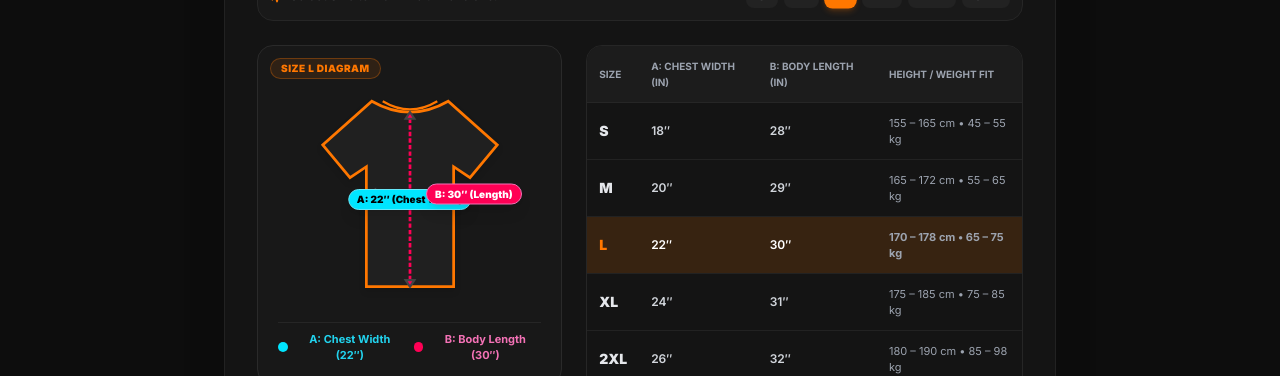
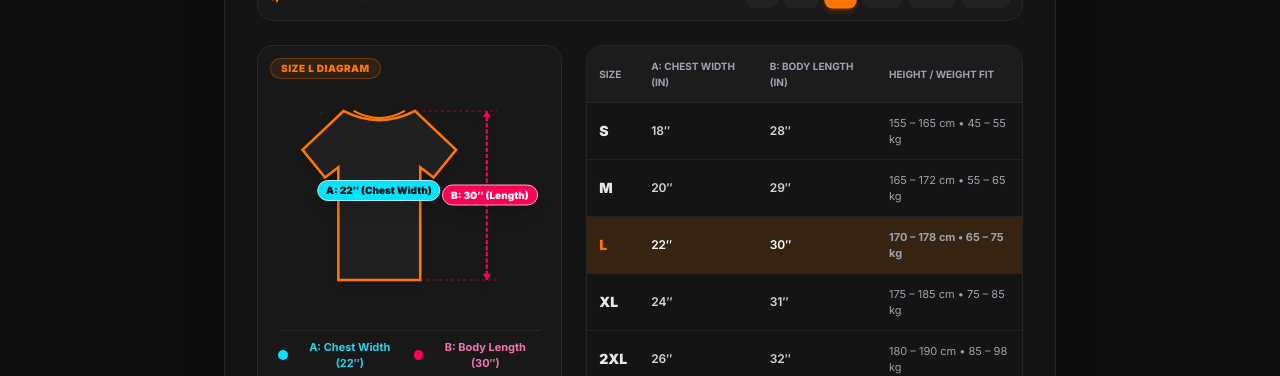
Before and after one commit to JOB-WEB-US/sales-website-fe, a Next.js app: page /pages/product-details-sizing in a window 1280 px wide. Shown: the part 541-917 px from the top of the page. Built offline with nearby package versions, Linux system fonts and the light colour scheme; no server answers.

Commit message:
fix: separate width and length badge positions in apparel diagram to prevent overlap

```diff
--- a/components/features/products/apparel-measurement-diagram.tsx
+++ b/components/features/products/apparel-measurement-diagram.tsx
@@ -16,24 +16,23 @@ export default function ApparelMeasurementDiagram({
   selectedSize = 'M',
 }: ApparelMeasurementDiagramProps) {
   return (
-    <div className="bg-[#181818] border border-[#2a2a2a] rounded-2xl p-5 flex flex-col items-center justify-center text-center relative overflow-hidden">
+    <div className="bg-[#181818] border border-[#2a2a2a] rounded-2xl p-4 sm:p-5 flex flex-col items-center justify-center text-center relative overflow-hidden">
       {/* Badge */}
       <div className="absolute top-3 left-3 bg-[#ff7700]/10 border border-[#ff7700]/30 text-[#ff7700] text-[10px] font-black px-2.5 py-0.5 rounded-full uppercase tracking-wider">
         Size {selectedSize} Diagram
       </div>
 
       {/* SVG Garment Illustration with Measurement Lines */}
-      <div className="relative w-56 h-60 my-2 flex items-center justify-center">
+      <div className="relative w-64 h-64 my-1 flex items-center justify-center">
         <svg
-          viewBox="0 0 200 220"
+          viewBox="0 0 250 230"
           className="w-full h-full text-slate-700 dark:text-[#252525] drop-shadow-md"
           fill="currentColor"
-          stroke="#444"
-          strokeWidth="2"
         >
+          {/* Garment Shapes (Centered around X = 95) */}
           {type === 'tshirt' && (
             <path
-              d="M 65 25 Q 100 45 135 25 L 180 65 L 155 95 L 140 85 L 140 195 L 60 195 L 60 85 L 45 95 L 20 65 Z"
+              d="M 60 30 Q 95 48 130 30 L 170 68 L 148 95 L 135 85 L 135 195 L 55 195 L 55 85 L 42 95 L 20 68 Z"
               fill="#202020"
               stroke="#ff7700"
               strokeWidth="2.5"
@@ -44,21 +43,21 @@ export default function ApparelMeasurementDiagram({
             <>
               {/* Hood */}
               <path
-                d="M 70 35 C 70 5, 130 5, 130 35 Z"
+                d="M 65 38 C 65 10, 125 10, 125 38 Z"
                 fill="#2a2a2a"
                 stroke="#ff7700"
                 strokeWidth="2"
               />
               {/* Body */}
               <path
-                d="M 65 35 Q 100 50 135 35 L 185 80 L 160 115 L 145 100 L 145 200 L 55 200 L 55 100 L 40 115 L 15 80 Z"
+                d="M 60 38 Q 95 52 130 38 L 175 80 L 152 110 L 138 98 L 138 198 L 52 198 L 52 98 L 38 110 L 15 80 Z"
                 fill="#202020"
                 stroke="#ff7700"
                 strokeWidth="2.5"
               />
-              {/* Pocket */}
+              {/* Kangaroo Pocket */}
               <path
-                d="M 75 140 L 125 140 L 135 175 L 65 175 Z"
+                d="M 68 145 L 122 145 L 130 178 L 60 178 Z"
                 fill="#181818"
                 stroke="#555"
                 strokeWidth="1.5"
@@ -68,57 +67,86 @@ export default function ApparelMeasurementDiagram({
 
           {type === 'sweatshirt' && (
             <path
-              d="M 65 25 Q 100 40 135 25 L 185 75 L 160 110 L 145 95 L 145 200 L 55 200 L 55 95 L 40 110 L 15 75 Z"
+              d="M 60 30 Q 95 44 130 30 L 175 75 L 152 105 L 138 92 L 138 198 L 52 198 L 52 92 L 38 105 L 15 75 Z"
               fill="#202020"
               stroke="#ff7700"
               strokeWidth="2.5"
             />
           )}
 
-          {/* Collar detail */}
+          {/* Collar Detail */}
           <path
-            d="M 75 25 Q 100 40 125 25"
+            d="M 70 30 Q 95 44 120 30"
             fill="none"
             stroke="#ff7700"
             strokeWidth="2"
           />
 
-          {/* Width Arrow (A) */}
+          {/* ============================================================
+              1. WIDTH (A) MEASUREMENT - CHEST LINE
+             ============================================================ */}
           <line
-            x1="62"
-            y1="110"
-            x2="138"
-            y2="110"
+            x1="55"
+            y1="108"
+            x2="135"
+            y2="108"
             stroke="#00e5ff"
-            strokeWidth="2.5"
+            strokeWidth="2"
             strokeDasharray="4 2"
           />
-          {/* Arrow heads */}
-          <polygon points="62,110 68,106 68,114" fill="#00e5ff" />
-          <polygon points="138,110 132,106 132,114" fill="#00e5ff" />
+          {/* Arrow Heads */}
+          <polygon points="55,108 61,104 61,112" fill="#00e5ff" />
+          <polygon points="135,108 129,104 129,112" fill="#00e5ff" />
 
-          {/* Length Arrow (B) */}
+          {/* ============================================================
+              2. LENGTH (B) MEASUREMENT - EXTERIOR RIGHT RULER
+             ============================================================ */}
+          {/* Top Extension Guide Line (From Shoulder Level Y=30 to Ruler X=195) */}
           <line
-            x1="100"
-            y1="35"
-            x2="100"
+            x1="125"
+            y1="30"
+            x2="210"
+            y2="30"
+            stroke="#ff0055"
+            strokeWidth="1"
+            strokeDasharray="3 3"
+            opacity="0.6"
+          />
+
+          {/* Bottom Extension Guide Line (From Hem Level Y=195 to Ruler X=195) */}
+          <line
+            x1="135"
+            y1="195"
+            x2="210"
             y2="195"
             stroke="#ff0055"
-            strokeWidth="2.5"
+            strokeWidth="1"
+            strokeDasharray="3 3"
+            opacity="0.6"
+          />
+
+          {/* Vertical Measurement Line on Right Side */}
+          <line
+            x1="200"
+            y1="30"
+            x2="200"
+            y2="195"
+            stroke="#ff0055"
+            strokeWidth="2"
             strokeDasharray="4 2"
           />
-          {/* Arrow heads */}
-          <polygon points="100,35 96,41 104,41" fill="#ff0055" />
-          <polygon points="100,195 96,189 104,189" fill="#ff0055" />
+          {/* Vertical Arrow Heads */}
+          <polygon points="200,30 196,36 204,36" fill="#ff0055" />
+          <polygon points="200,195 196,189 204,189" fill="#ff0055" />
         </svg>
 
-        {/* Width Measurement Label (A) */}
-        <div className="absolute top-[48%] left-1/2 -translate-x-1/2 bg-[#00e5ff] text-black font-black text-[10px] px-2 py-0.5 rounded-full shadow-lg whitespace-nowrap border border-cyan-300">
+        {/* Width Measurement Label (A) - Placed cleanly inside chest */}
+        <div className="absolute top-[43%] left-[38%] -translate-x-1/2 bg-[#00e5ff] text-black font-black text-[9px] sm:text-[10px] px-2 py-0.5 rounded-full shadow-lg whitespace-nowrap border border-cyan-200">
           A: {width} (Chest Width)
         </div>
 
-        {/* Length Measurement Label (B) */}
-        <div className="absolute right-0 top-1/2 -translate-y-1/2 bg-[#ff0055] text-white font-black text-[10px] px-2 py-0.5 rounded-full shadow-lg whitespace-nowrap border border-pink-400">
+        {/* Length Measurement Label (B) - Placed clearly along the right exterior ruler */}
+        <div className="absolute right-0 top-[49%] -translate-y-1/2 bg-[#ff0055] text-white font-black text-[9px] sm:text-[10px] px-2 py-0.5 rounded-full shadow-lg whitespace-nowrap border border-pink-300">
           B: {length} (Length)
         </div>
       </div>
```
